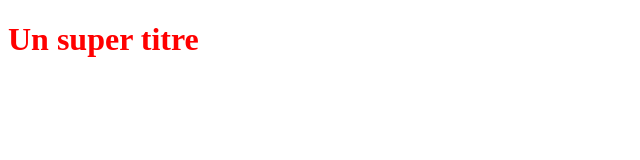
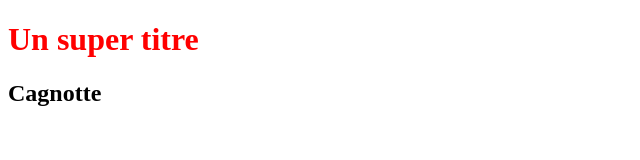
Before and after one commit to Ghislain2016/OpenclassroomsProject, a plain HTML site: page index.html in a window 1280 px wide. Shown: the whole page, without its empty margins (0-640 px from the left). Drawn offline with Linux system fonts and the light colour scheme.

Commit message:
Réalisation de la partie cagnotte côté front end

```diff
--- a/index.html
+++ b/index.html
@@ -6,5 +6,6 @@
 </head>
 <body>
    <h1>Un super titre</h1>
+   <h2>Cagnotte</h2>
 </body>
 </html>
```
